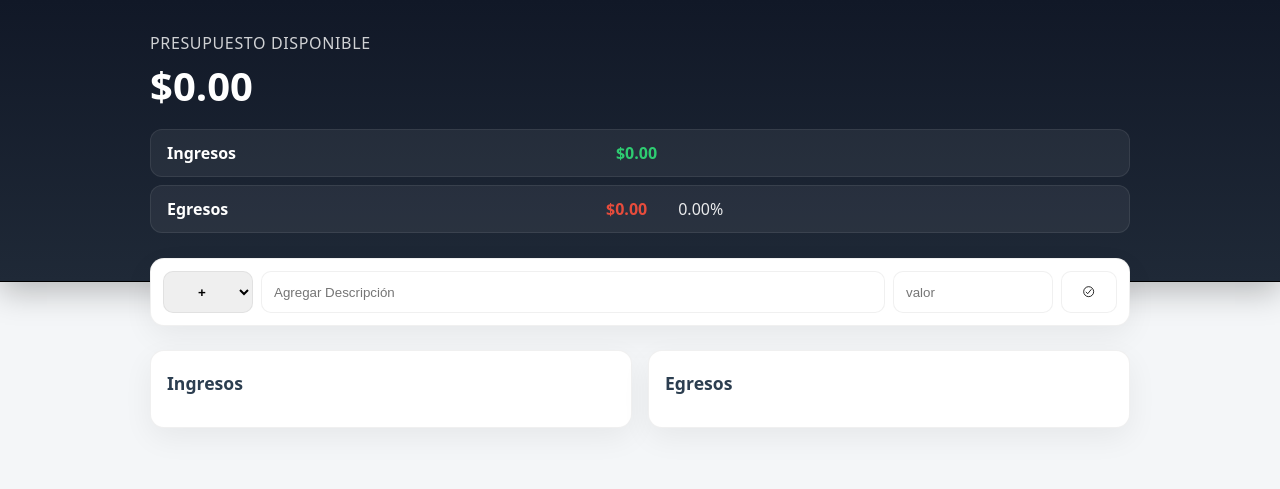
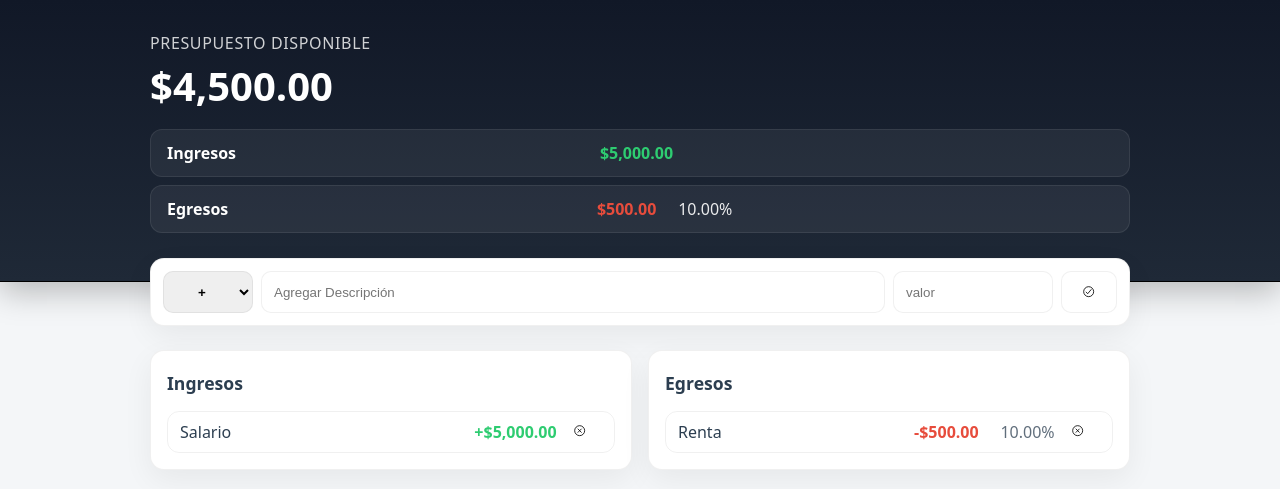
Before and after one commit to OmarCG1988/proyectoCDMX, a plain HTML site: page index.html in a window 1280 px wide. Drawn offline with nearby package versions, Linux system fonts and the light colour scheme.

Commit message:
proyectoCDMX 004

```diff
--- a/index.html
+++ b/index.html
@@ -4,17 +4,9 @@
   <meta charset="UTF-8" />
   <meta name="viewport" content="width=device-width, initial-scale=1.0" />
   <title>Aplicación de Presupuesto</title>
-  <!--
-    DESCRIPCIÓN (HTML)
-    - Este documento define la estructura de la Aplicación de Presupuesto.
-    - Incluye un cabecero con totales (presupuesto, ingresos, egresos y %),
-      un formulario para capturar movimientos y dos contenedores para listar
-      ingresos y egresos.
-    - El CSS se carga desde estilos.css y la lógica desde app.js.
-  -->
   <link rel="stylesheet" href="css/estilos.css" />
 </head>
-<body onload="cargarApp()">
+<body id="autoid-1">
   <!--
     Sección: Cabecero
     Muestra el presupuesto disponible y los totales de ingresos/egresos.
@@ -50,7 +42,7 @@
     - El botón ejecuta la función agregarDato() que agrega el movimiento
       y recalcula totales.
   -->
-  <form id="forma" class="agregar" onsubmit="return false;">
+  <form id="forma" class="agregar">
     <div class="agregar_contenedor">
       <select class="agregar_tipo" id="tipo">
         <option value="ingreso" selected>+</option>
@@ -72,7 +64,7 @@
         step="any"
       />
 
-      <button type="button" class="agregar_btn" onclick="agregarDato()" title="Agregar movimiento">
+      <button id="btn-agregar" type="button" class="agregar_btn" title="Agregar movimiento">
         <ion-icon name="checkmark-circle-outline"></ion-icon>
       </button>
     </div>
@@ -101,6 +93,7 @@
   <script nomodule src="https://unpkg.com/ionicons@5.4.0/dist/ionicons/ionicons.js"></script>
 
   <!-- Lógica de la app -->
+
   <script src="js/app.js"></script>
 </body>
 </html>
--- a/js/app.js
+++ b/js/app.js
@@ -1,11 +1,29 @@
+/**
+ * main.js — Proyecto Presupuesto (versión unificada y legible)
+ * Contiene:
+ *  1) Clases del dominio: Dato, Ingreso, Egreso
+ *  2) Lógica de la aplicación (antes en app.js)
+ *  3) Enlaces de eventos y bootstrap (antes en _autobind.js + onload)
+ *
+ * Notas:
+ *  - Valores base: Ingreso 'Salario' = 5000; Egreso 'Renta' = 500.
+ *  - Se usan addEventListener y DOMContentLoaded; no hay eventos inline en HTML.
+ */
+'use strict';
+
+// ====== CLASES ======
+
+
+
+
+
+
+// ====== APLICACIÓN ======
 /* ===================================================================
-   LÓGICA (JavaScript)
    Descripción general:
    - Define clases base (Dato) y derivadas (Ingreso, Egreso).
    - Mantiene arreglos (ingresos, egresos) que inician vacíos.
-   - Proporciona funciones para formatear, calcular totales, renderizar
-     la interfaz y manejar eventos (agregar/eliminar).
-   - Todas las funciones clave incluyen comentarios descriptivos.
+   - Proporciona funciones para formatear, calcular totales, renderizar y manejar eventos (agregar/eliminar).
    =================================================================== */
 
 // ====== Clases de dominio ======
@@ -59,8 +77,8 @@ class Egreso extends Dato {
 
 // ====== Estado inicial ======
 // Arreglos vacíos: la app inicia en 0 sin valores de entrada.
-let ingresos = [];
-let egresos  = [];
+let ingresos = [ new Ingreso('Salario', 5000) ];
+let egresos = [ new Egreso('Renta', 500) ];
 
 // ====== Utilidades de formato ======
 
@@ -281,3 +299,23 @@ const cargarApp = () => {
   cargarIngresos();
   cargarEgresos();
 };
+
+// Asegura render al iniciar
+window.addEventListener('DOMContentLoaded', cargarApp);
+
+
+
+// ====== EVENTOS Y BOOTSTRAP ======
+(function initBindings(){
+  document.addEventListener('DOMContentLoaded', () => {
+    // Enlazar botón agregar (si existe)
+    const btnAgregar = document.getElementById('btn-agregar');
+    if (btnAgregar && typeof agregarDato === 'function') {
+      btnAgregar.addEventListener('click', agregarDato);
+    }
+    // Render inicial
+    if (typeof cargarApp === 'function') {
+      cargarApp();
+    }
+  });
+})();
```
